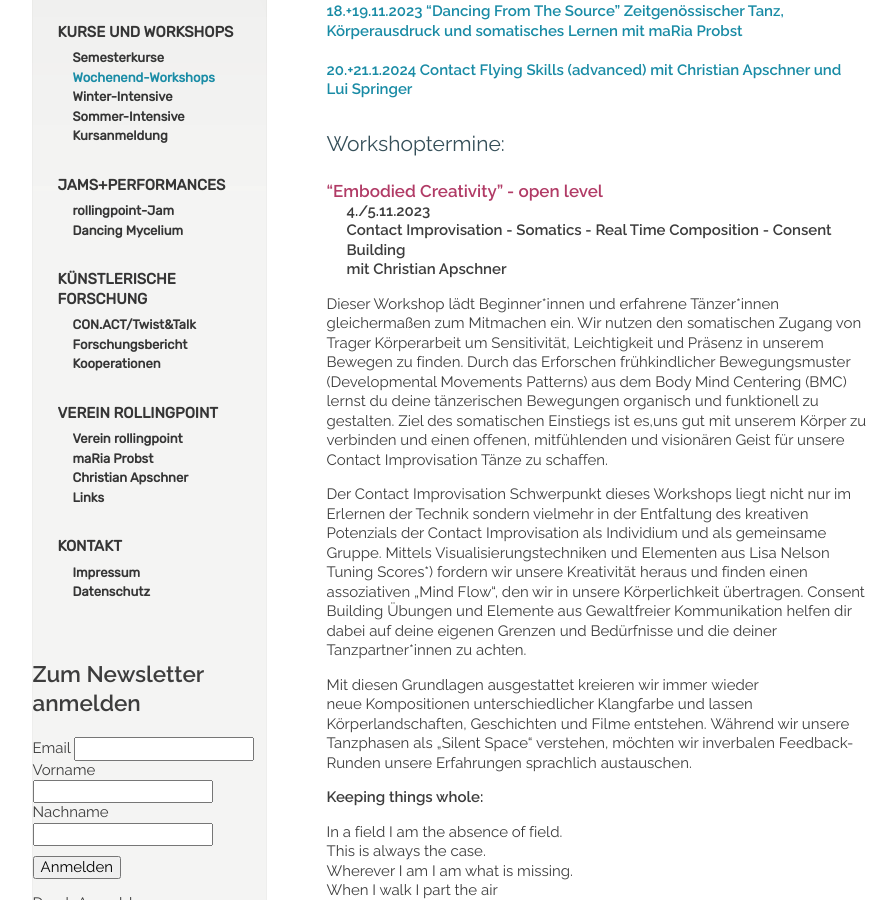
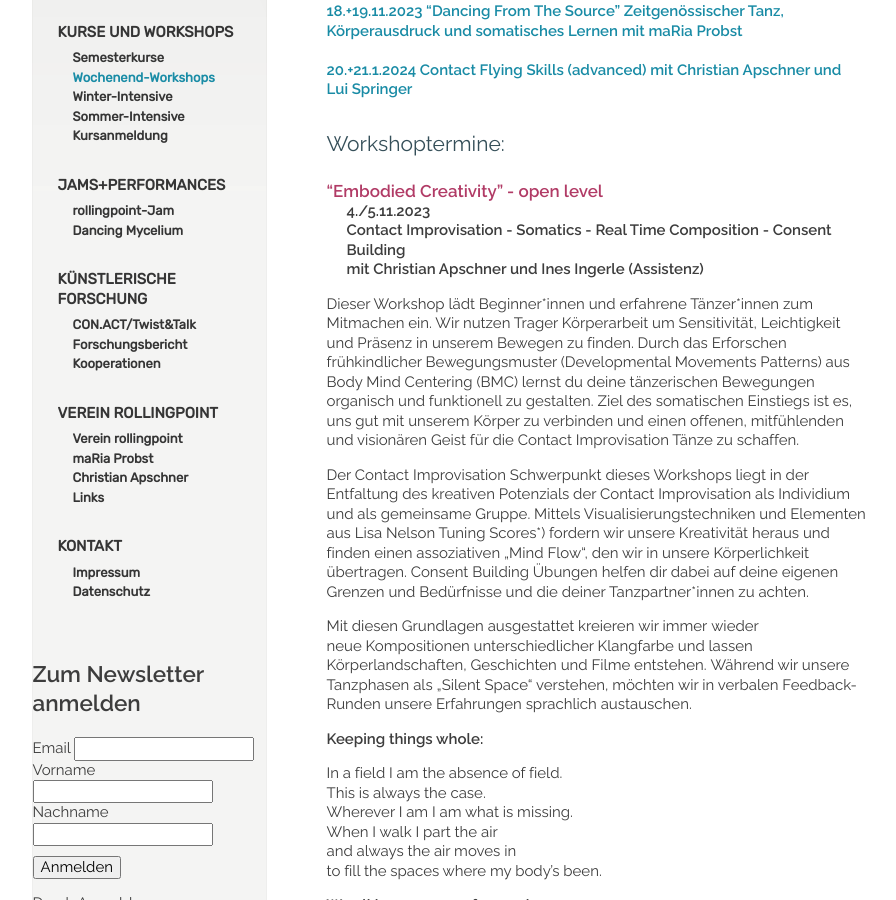
Before and after one commit to manulari/rollingpointat, a Jekyll site: the page built from _pages_de/workshops.md, in a window 1280 px wide and 900 px high, scrolled down 276 px. Shown: the whole window, without its empty margins (152-1048 px from the left). Built offline with Jekyll 4.4.1, drawn with Linux system fonts in a browser that asks for light colours; comment, search, counter and statistics services are not loaded.

Commit message:
Update page (de) “workshops”

```diff
--- a/_pages_de/workshops.md
+++ b/_pages_de/workshops.md
@@ -20,13 +20,13 @@ Fotocredits: He Shao Hui
 
 **4./5.11.2023**\
 **Contact Improvisation - Somatics - Real Time Composition - Consent Building**\
-**mit Christian Apschner**
+**mit Christian Apschner  und Ines Ingerle (Assistenz)**
 
-Dieser Workshop lädt Beginner\*innen und erfahrene Tänzer\*innen gleichermaßen zum Mitmachen ein. Wir nutzen den somatischen Zugang von Trager Körperarbeit um Sensitivität, Leichtigkeit und Präsenz in unserem Bewegen zu finden. Durch das Erforschen frühkindlicher Bewegungsmuster (Developmental Movements Patterns) aus dem Body Mind Centering (BMC) lernst du deine tänzerischen Bewegungen organisch und funktionell zu gestalten. Ziel des somatischen Einstiegs ist es,uns gut mit unserem Körper zu verbinden und einen offenen, mitfühlenden und visionären Geist für unsere Contact Improvisation Tänze zu schaffen.
+Dieser Workshop lädt Beginner\*innen und erfahrene Tänzer\*innen zum Mitmachen ein. Wir nutzen Trager Körperarbeit um Sensitivität, Leichtigkeit und Präsenz in unserem Bewegen zu finden. Durch das Erforschen frühkindlicher Bewegungsmuster (Developmental Movements Patterns) aus Body Mind Centering (BMC) lernst du deine tänzerischen Bewegungen organisch und funktionell zu gestalten. Ziel des somatischen Einstiegs ist es, uns gut mit unserem Körper zu verbinden und einen offenen, mitfühlenden und visionären Geist für die Contact Improvisation Tänze zu schaffen.
 
-Der Contact Improvisation Schwerpunkt dieses Workshops liegt nicht nur im Erlernen der Technik sondern vielmehr in der Entfaltung des kreativen Potenzials der Contact Improvisation als Individium und als gemeinsame Gruppe. Mittels Visualisierungstechniken und Elementen aus Lisa Nelson Tuning Scores\*) fordern wir unsere Kreativität heraus und finden einen assoziativen „Mind Flow“, den wir in unsere Körperlichkeit übertragen. Consent Building Übungen und Elemente aus Gewaltfreier Kommunikation helfen dir dabei auf deine eigenen Grenzen und Bedürfnisse und die deiner Tanzpartner\*innen zu achten.
+Der Contact Improvisation Schwerpunkt dieses Workshops liegt in der Entfaltung des kreativen Potenzials der Contact Improvisation als Individium und als gemeinsame Gruppe. Mittels Visualisierungstechniken und Elementen aus Lisa Nelson Tuning Scores\*) fordern wir unsere Kreativität heraus und finden einen assoziativen „Mind Flow“, den wir in unsere Körperlichkeit übertragen. Consent Building Übungen helfen dir dabei auf deine eigenen Grenzen und Bedürfnisse und die deiner Tanzpartner\*innen zu achten.
 
-Mit diesen Grundlagen ausgestattet kreieren wir immer wieder neue Kompositionen unterschiedlicher Klangfarbe und lassen Körperlandschaften, Geschichten und Filme entstehen. Während wir unsere Tanzphasen als „Silent Space“ verstehen, möchten wir inverbalen Feedback-Runden unsere Erfahrungen sprachlich austauschen.
+Mit diesen Grundlagen ausgestattet kreieren wir immer wieder neue Kompositionen unterschiedlicher Klangfarbe und lassen Körperlandschaften, Geschichten und Filme entstehen. Während wir unsere Tanzphasen als „Silent Space“ verstehen, möchten wir in verbalen Feedback-Runden unsere Erfahrungen sprachlich austauschen.
 
 **Keeping things whole:**
 
```
